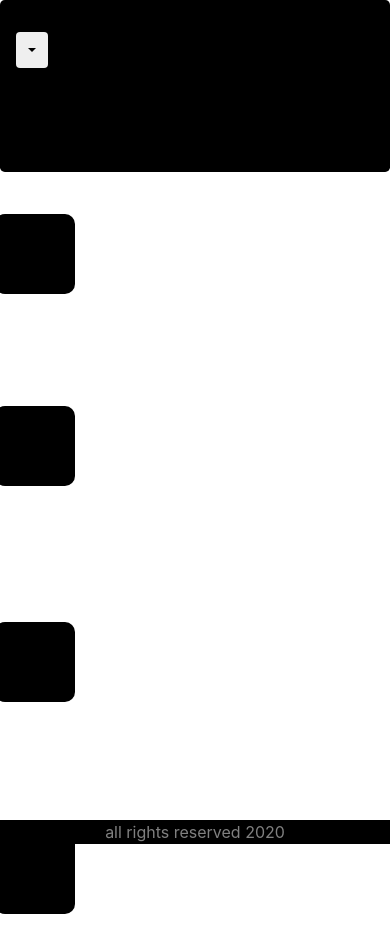
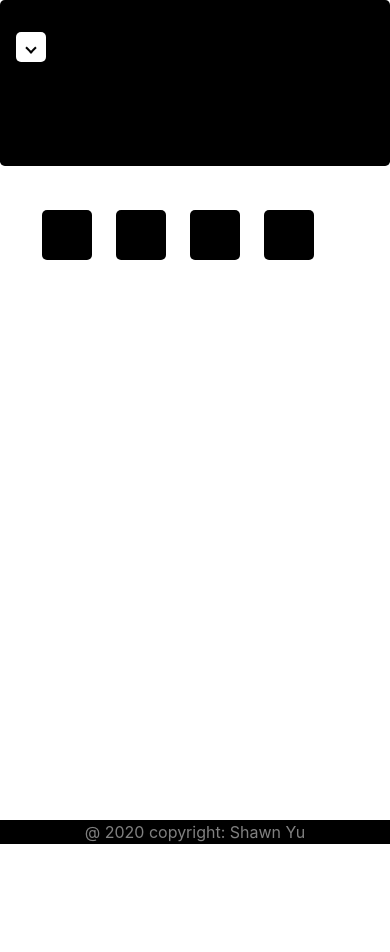
Before and after one commit to ShawnWhy/React-Portfolio-PAge, a React (Create React App) app in the folder reactportfolioshawnyu/: page /portfolio in a window 390 px wide. Shown: the top 952 px of the page. After the commit the page ends 844 px from the top, so only its background shows below. Built offline with nearby package versions, Linux system fonts and the light colour scheme.

Commit message:
modile ready

```diff
--- a/reactportfolioshawnyu/src/App.css
+++ b/reactportfolioshawnyu/src/App.css
@@ -109,3 +109,56 @@ a:visited {
   text-align:center;
 
 }
+.long{
+  height:100%;
+  widows: 100%;
+  background-color:black;
+}
+.drop{
+  position:relative;
+  left:0%;
+  align-content: center;
+
+
+
+}
+.white{
+  background-color:white;
+  width:30px;
+  height:30px;
+  border-radius:5px;
+}
+.black{
+  background-color: black;
+  width:30px;
+  height:30px;
+  border-radius:5px;
+}
+
+.arrow {
+  border: solid black;
+  border-width: 0 2px 2px 0;
+  display: inline-block;
+  padding: 3px;
+  margin: 1px auto;
+  position:relative;
+  left:35%;
+}
+
+.down {
+  transform: rotate(45deg);
+  -webkit-transform: rotate(45deg);
+}
+
+
+@media only screen and (max-width:480 px){
+
+  .dropdown-toggle{
+      width:300px
+
+  }
+  .btn{
+    width:20px;
+  }
+
+}
--- a/reactportfolioshawnyu/src/App.js
+++ b/reactportfolioshawnyu/src/App.js
@@ -35,9 +35,10 @@ function App() {
     <Router>
       <div>
       <div className = "jumbotron">
-      <button className={"btn btn-"+dropDowncolor +" dropdown-toggle"} onClick={seeLinks} type="button" aria-expanded="false">
+      <div className={"drop " + dropDowncolor} onClick={seeLinks}>
+        <div className="arrow down"></div>
 
-    </button>
+    </div>
     <div className={"SelectionButton "+ button.one}>
       <a href="/">About</a></div>
       <div className={"SelectionButton "+button.two}>
@@ -58,7 +59,7 @@ function App() {
          </Route>
 
         </Switch>
-        <div className="footer">all rights reserved 2020</div>
+        <div className="footer">@ 2020 copyright: Shawn Yu</div>
 
       </div>
      </Router>
--- a/reactportfolioshawnyu/src/pages/homepage/Style.css
+++ b/reactportfolioshawnyu/src/pages/homepage/Style.css
@@ -5,7 +5,6 @@ img{
     height:auto;
     width:auto;
     margin:auto;
-    position:relative;
     border-radius: 10px;
     display: inline-flex;
 
@@ -196,3 +195,44 @@ color:black}
 
 
 }
+
+@media only screen and (max-width: 480px){
+
+    .redsquare{width:50px;
+    height: 50px;
+align-self: center;
+margin:2px;}
+    .bio{
+        position:relative;
+        margin:4px;
+        align-self: center;
+    }
+    .profileContainer{
+        display:inline;
+        justify-content: center;
+    }
+    .rest{
+        position: relative;
+        transform: translate(180%);
+        transition-duration: .5s;
+
+
+    }
+    .linkpic{
+        height:30px;
+        width:30px;
+    }
+    .visibleDisplayDiv{
+        position: relative;
+        top:2%;
+        text-align:center;
+
+
+    }
+    .profileImage{
+        position:relative;
+        left:2.5px;
+        bottom:8px;
+        align-self:center
+    }
+}
--- a/reactportfolioshawnyu/src/pages/homepage/index.js
+++ b/reactportfolioshawnyu/src/pages/homepage/index.js
@@ -11,6 +11,7 @@ import mongodbIcon from "./SVG/mongodb.svg";
 import nodeJsBlackIcon from "./SVG/nodejsblack.svg";
 import reactIcon from "./SVG/react.svg";
 import "./Style.css"
+import resume from "./resume.pdf"
 
 const HomePage =()=>{
 const [display, SetDisplay]=useState(
@@ -124,7 +125,7 @@ function activateInfo(){
             }, 2200);
 
             setDisplayDiv(
-                "visibleDisplayDiv"
+                " yDiv"
             )
 
 
@@ -148,7 +149,7 @@ function activateInfo(){
 
 
               <div  className={"linkpic "+(linkDisplay.one==="invisible"? "sleep":"activate")}>
-              <a href="https://github.com/ShawnWhy/VicountofSandwich/archive/master.zip" download><img name="download resume" src={CVlogo} onMouseOver={handleHover}></img></a>
+              <a href={resume} download><img name="download resume" src={CVlogo} onMouseOver={handleHover}></img></a>
 
               </div>
               <div className={"linkpic "+(linkDisplay.two==="invisible"? "sleep":"activate")}   >
--- a/reactportfolioshawnyu/src/pages/portfoliopage/Style.css
+++ b/reactportfolioshawnyu/src/pages/portfoliopage/Style.css
@@ -1,5 +1,9 @@
 
+.rowContainer{
+    display: flex;
+    flex-direction: row;
 
+}
 .profileImage{
     top:4px;
 }
@@ -34,6 +38,7 @@
 
 .imageInvisible{
     visibility: collapse;
+
 
 
 }
@@ -94,7 +99,9 @@
 
 }
 .descriptionInvisible{
-visibility: collapse;}
+visibility:collapse;
+
+}
 
 @keyframes sborder {
     0%{transform:translateX(-200px);
@@ -111,6 +118,10 @@ visibility: collapse;}
 }
 .descriptionVisible{
     text-align:center;
+    padding:2px;
+    position: relative;
+    left:10%;
+
      height:80px;
             border-radius:5px;
             border:1px solid black;
@@ -146,3 +157,86 @@ p{
 p::-webkit-scrollbar {
     display: none;
   }
+
+  @media only screen and (max-width: 480px){
+    .rowContainer{float:left;margin:2px;
+        align-self: center;
+    }
+
+    .deployed{
+        height:50px;
+        width:50px;
+        border-radius: 5px;
+        background-color:black;
+        position:relative;
+        top:20px;
+        left:40px;
+        margin:10px;
+        z-index: -1 ;
+
+
+
+    }
+    .rest{
+        height:50px;
+        width:50px;
+        border-radius: 5px;
+        background-color:black;
+        position:relative;
+        right:60px;
+        margin:10px;
+    }
+    .imageone{
+        position:relative;
+    left:2px;
+    top:2px;
+    }
+    .imagetwo{
+        position:relative;
+    left:2px;
+    top:2px;
+    }
+    .imagethree{
+        position:relative;
+    left:2px;
+    top:2px;
+    }
+    .imagefour{
+        position:relative;
+    left:2px;
+    top:2px;
+    }
+    .descriptionInvisible{
+        visibility:collapse;
+        position:absolute;
+
+        }
+    .descriptionVisible{
+        text-align:center;
+        font-size: small;
+        padding:2px;
+        position:absolute;
+        top:50%;
+        left:0%;
+
+
+         height:80px;
+         width:95%;
+         align-self: center;
+                border-radius:3px;
+                border:1px solid black;
+                overflow:auto;
+
+        animation:sborder .5s forwards;
+        transform-origin: left;
+
+    }
+    /* .totalContainer{
+        display: inline;
+        align-content: center;
+    } */
+
+
+
+
+  }
--- a/reactportfolioshawnyu/src/pages/portfoliopage/index.js
+++ b/reactportfolioshawnyu/src/pages/portfoliopage/index.js
@@ -69,31 +69,31 @@ const PortfolioPage = function(){
 
 
 return(
-    <div>
-        <div className="row offset-md-1">
+    <div className="totalContainer">
+        <div className="rowContainer">
         <div name="one" className={iconAction.one } onClick={handleClick}>
             <div className={imageState.one}></div>
         </div>
-        <div className={descriptionState.one + " offset-md-2 "}><a href="https://howarddaniels.github.io/the-daily-mesh/news.html"><p className="linkText">The Mesh</p></a>a website featuring news, stocks and weatherupdates, created with axios and moments.js</div>
+        <div className={ descriptionState.one }><a href="https://howarddaniels.github.io/the-daily-mesh/news.html"><p className="linkText">The Mesh</p></a>a website featuring news, stocks and weatherupdates, created with axios and moments.js</div>
         </div>
 
-        <div className="row offset-md-1">
+        <div className="rowContainer">
         <div name="two" className={iconAction.two} onClick={handleClick}>
         <div className={imageState.two}></div>
         </div>
-        <div className={descriptionState.two+ " offset-md-2 "}><a href="https://infinite-inlet-20359.herokuapp.com"><p className="linkText">MovieMagic</p></a>an App that finds movie-viewing buddies and suggest movies to a user; created with MySql, passport, and axios</ div>
+        <div className={ descriptionState.two}><a href="https://infinite-inlet-20359.herokuapp.com"><p className="linkText">MovieMagic</p></a>an App that finds movie-viewing buddies and suggest movies to a user; created with MySql, passport, and axios</ div>
         </div>
-        <div className="row offset-md-1">
+        <div className="rowContainer">
         <div name="three" className={iconAction.three} onClick={handleClick}>
         <div className={imageState.three}></div>
         </div>
-        <p className={descriptionState.three+ " offset-md-2 "}><a href="https://viscount-of-sandwich.herokuapp.com/"><p className="linkText">Viscount of Sandwich</p></a>a sandwich creation app made with MySql and  Handlebars</p>
+        <p className={ descriptionState.three}><a href="https://viscount-of-sandwich.herokuapp.com/"><p className="linkText">Viscount of Sandwich</p></a>a sandwich creation app made with MySql and  Handlebars</p>
         </div>
-        <div className="row offset-md-1">
+        <div className="rowContainer">
         <div name="four" className={iconAction.four} onClick={handleClick}>
         <div className={imageState.four}></div>
         </div>
-        <p className={descriptionState.four+ " offset-md-2 "}><a href="https://shawnfitnesstracker.herokuapp.com/"><p className="linkText">Fitness tracker</p></a>an app that loggs excercise for the user; created with Mongoose</p>
+        <p className={ descriptionState.four}><a href="https://shawnfitnesstracker.herokuapp.com/"><p className="linkText">Fitness tracker</p></a>an app that loggs excercise for the user; created with Mongoose</p>
         </div>
 
 
```
Also changed, not shown: 2 other files (tests, documents, lock files or other folders).
